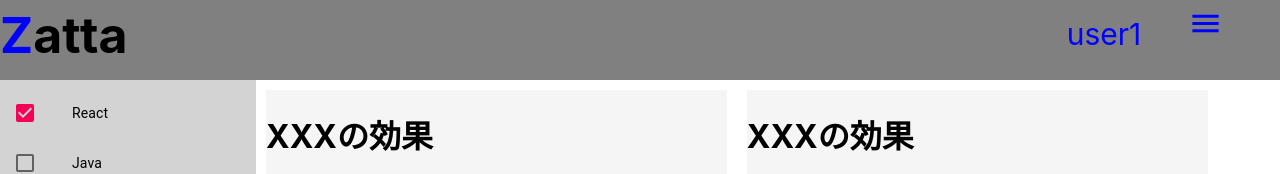
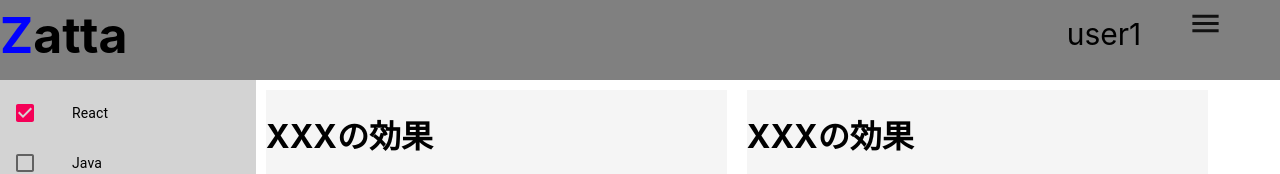
Before and after one commit to ttngm/zatta-front, a React (Create React App) app: page / in a window 1280 px wide. Shown: the top 174 px of the page. Built offline with nearby package versions, Linux system fonts and the light colour scheme.

Commit message:
modify font color on header

```diff
--- a/src/Header.css
+++ b/src/Header.css
@@ -10,7 +10,7 @@
     margin-top: 5px;
 }
 
-.header span {
+.header h1 span {
     color: blue;
 }
 
```
